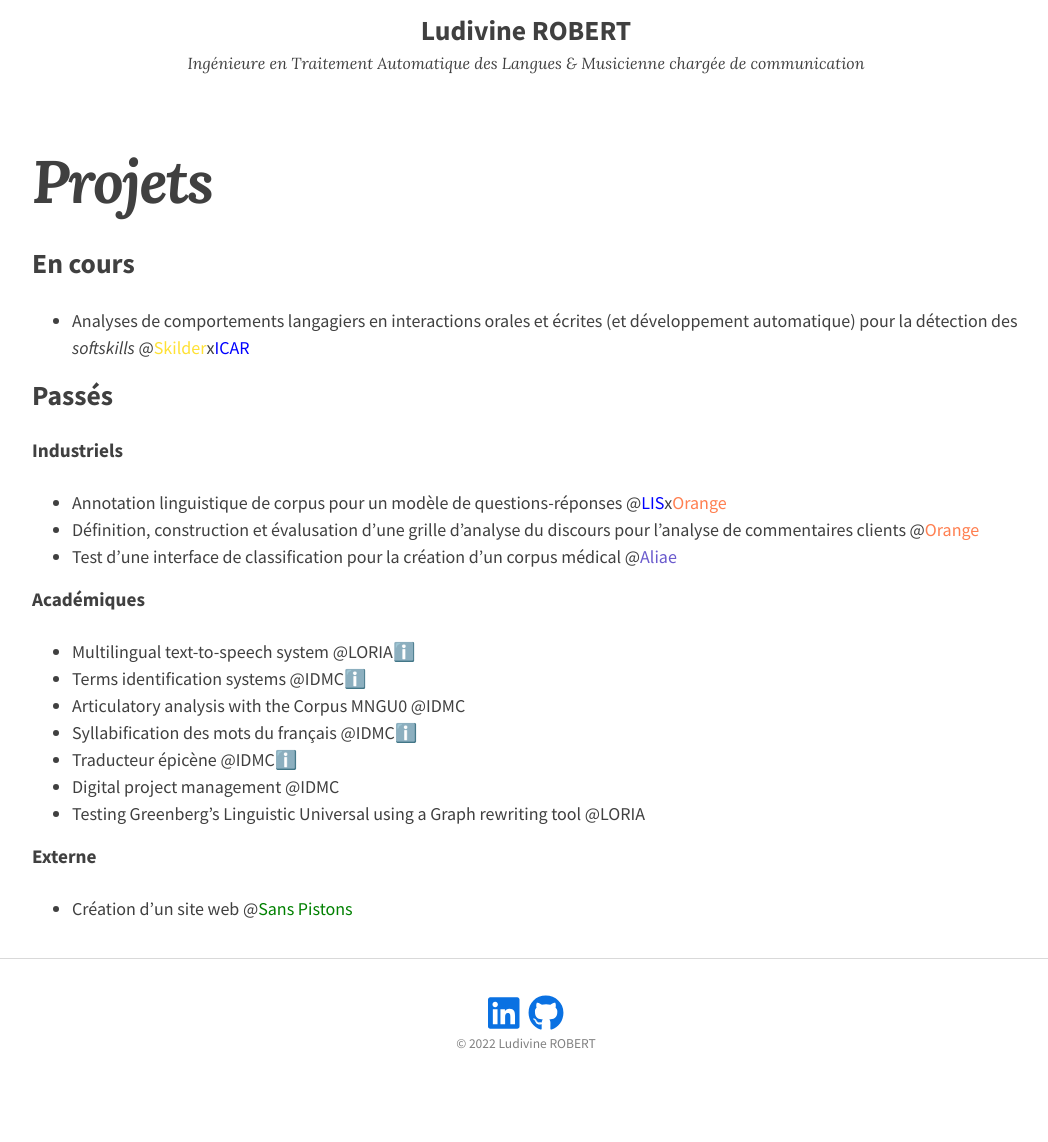
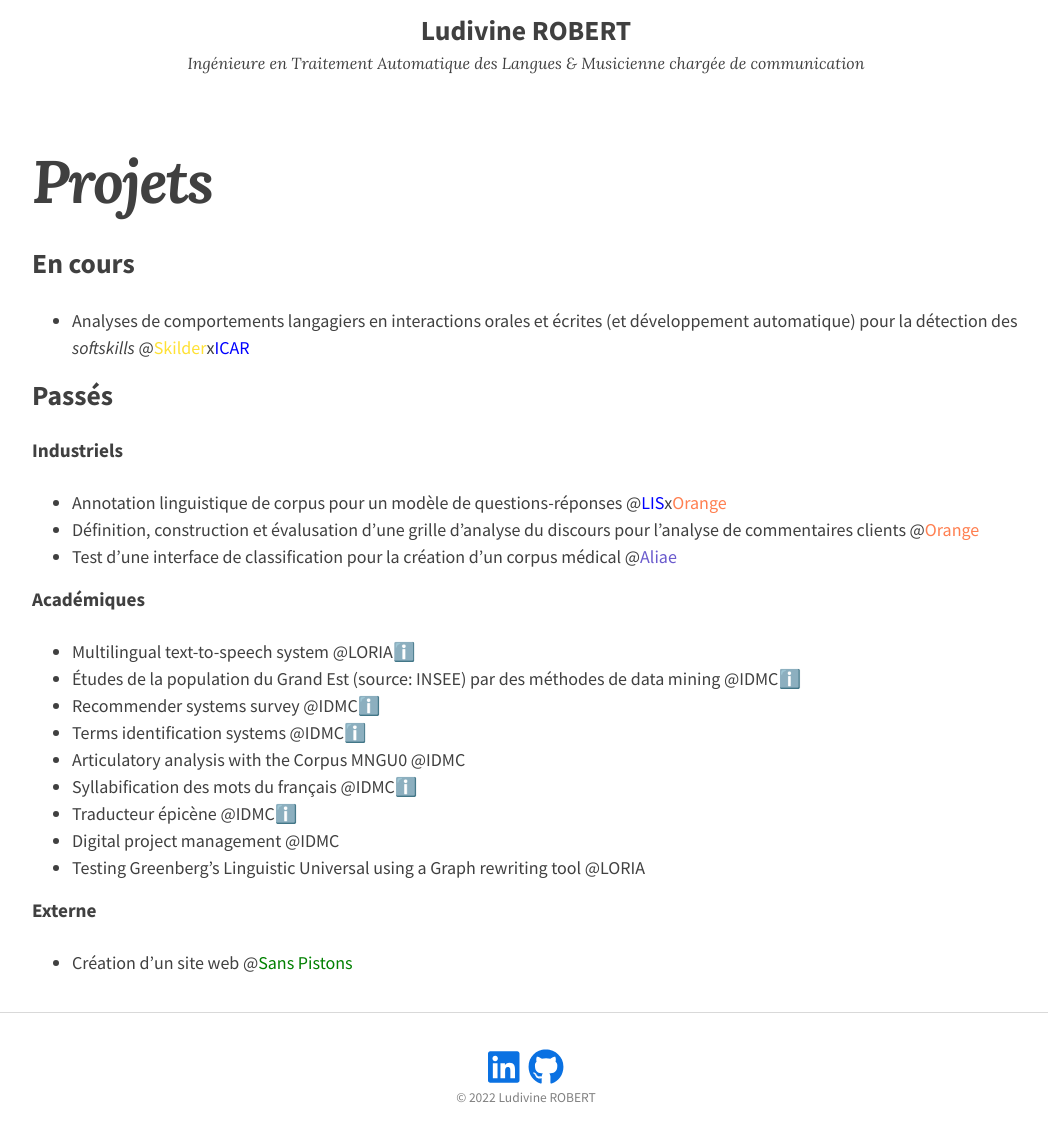
Before and after one commit to ludivinero/ludivinero.github.io, a Jekyll site: the page built from projets.md, in a window 1280 px wide, cut to the strip 221-1401 px from the top of the page. Shown: the top 1142 px of the strip, without its empty margins (114-1162 px from the left). Built offline with Jekyll 4.4.1, drawn with Linux system fonts in a browser that asks for light colours; nearby versions of some CDN libraries.

Commit message:
Update projets.md

```diff
--- a/projets.md
+++ b/projets.md
@@ -17,6 +17,8 @@ entries_layout: list
 
 #### Académiques
 - Multilingual text-to-speech system @LORIA<a href="https://github.com/ludivinero/multilingual-text-to-speech-system-software-project" style="text-decoration:none;">ℹ️</a>
+- Études de la population du Grand Est (source: INSEE) par des méthodes de data mining @IDMC<a href="https://github.com/ludivinero/data-mining-project" style="text-decoration:none;">ℹ️</a>
+- Recommender systems survey @IDMC<a href="https://github.com/ludivinero/Recommendation_System" style="text-decoration:none;">ℹ️</a>
 - Terms identification systems @IDMC<a href="https://github.com/ludivinero/terminology_project" style="text-decoration:none;">ℹ️</a>
 - Articulatory analysis with the Corpus MNGU0 @IDMC
 - Syllabification des mots du français @IDMC<a href="https://github.com/ludivinero/syllabification_projet" style="text-decoration:none;">ℹ️</a>
```
